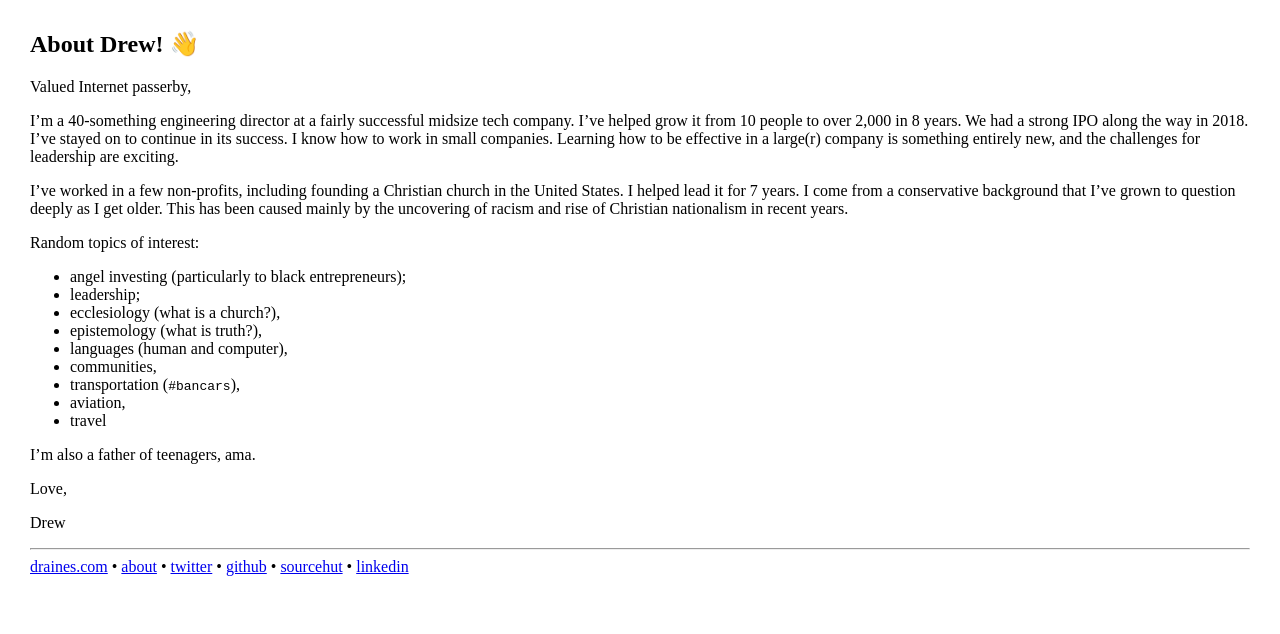
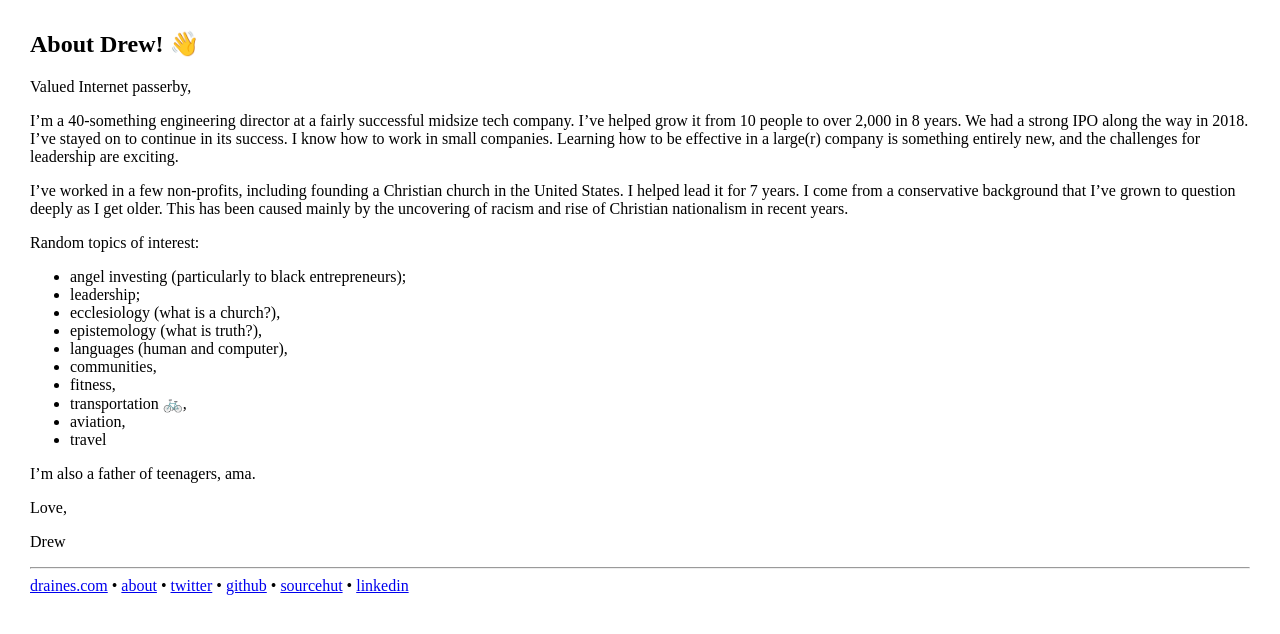
Before and after one commit to drewr/drewr.github.io, a Jekyll site: the page built from about.md, in a window 1280 px wide. Shown: the top 634 px of the page. Built offline with Jekyll 4.4.1, drawn with Linux system fonts in a browser that asks for light colours.

Commit message:
Let's be specific

```diff
--- a/about.md
+++ b/about.md
@@ -18,7 +18,8 @@ Random topics of interest:
 * epistemology (what is truth?),
 * languages (human and computer),
 * communities,
-* transportation (`#bancars`),
+* fitness,
+* transportation 🚲,
 * aviation,
 * travel
 
```
